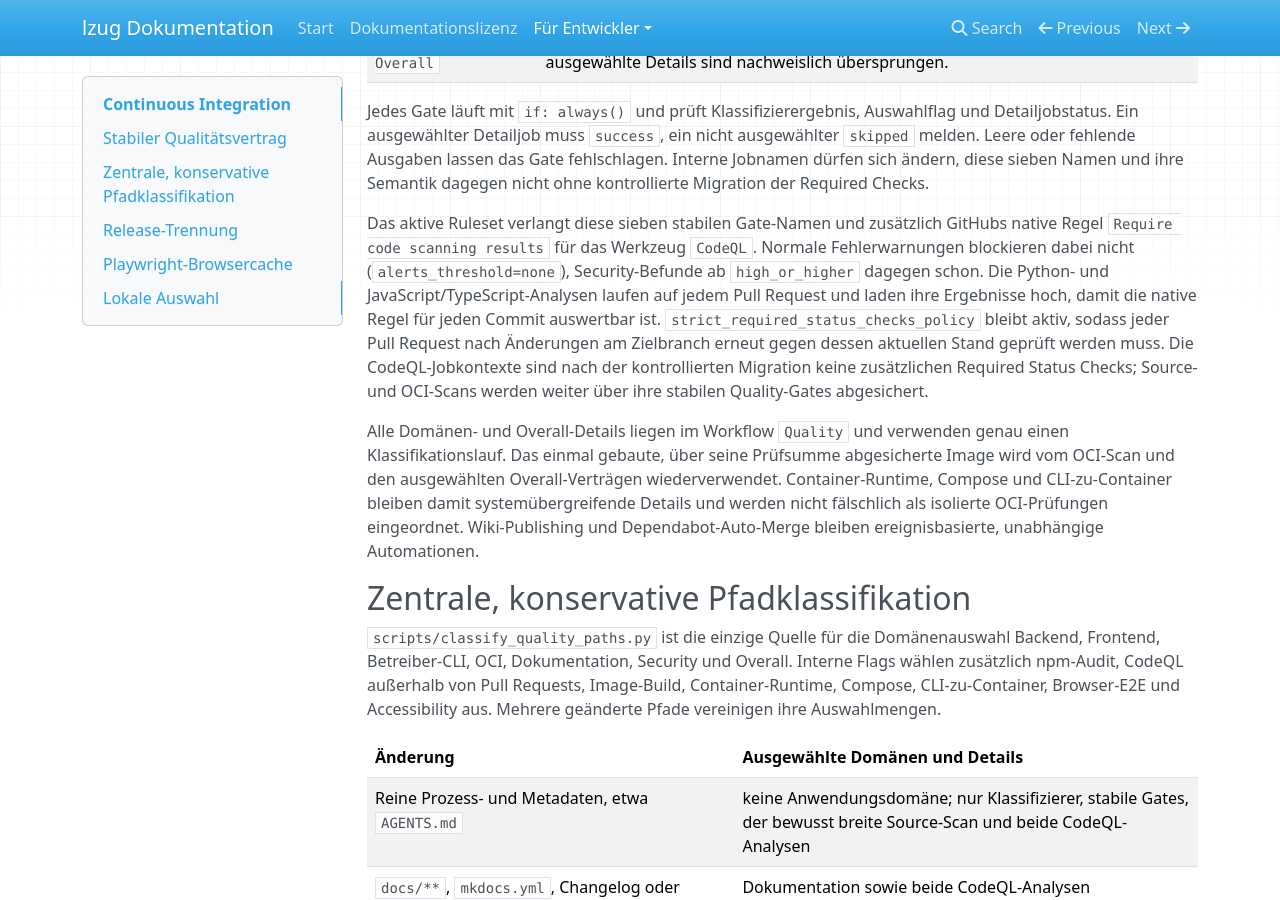
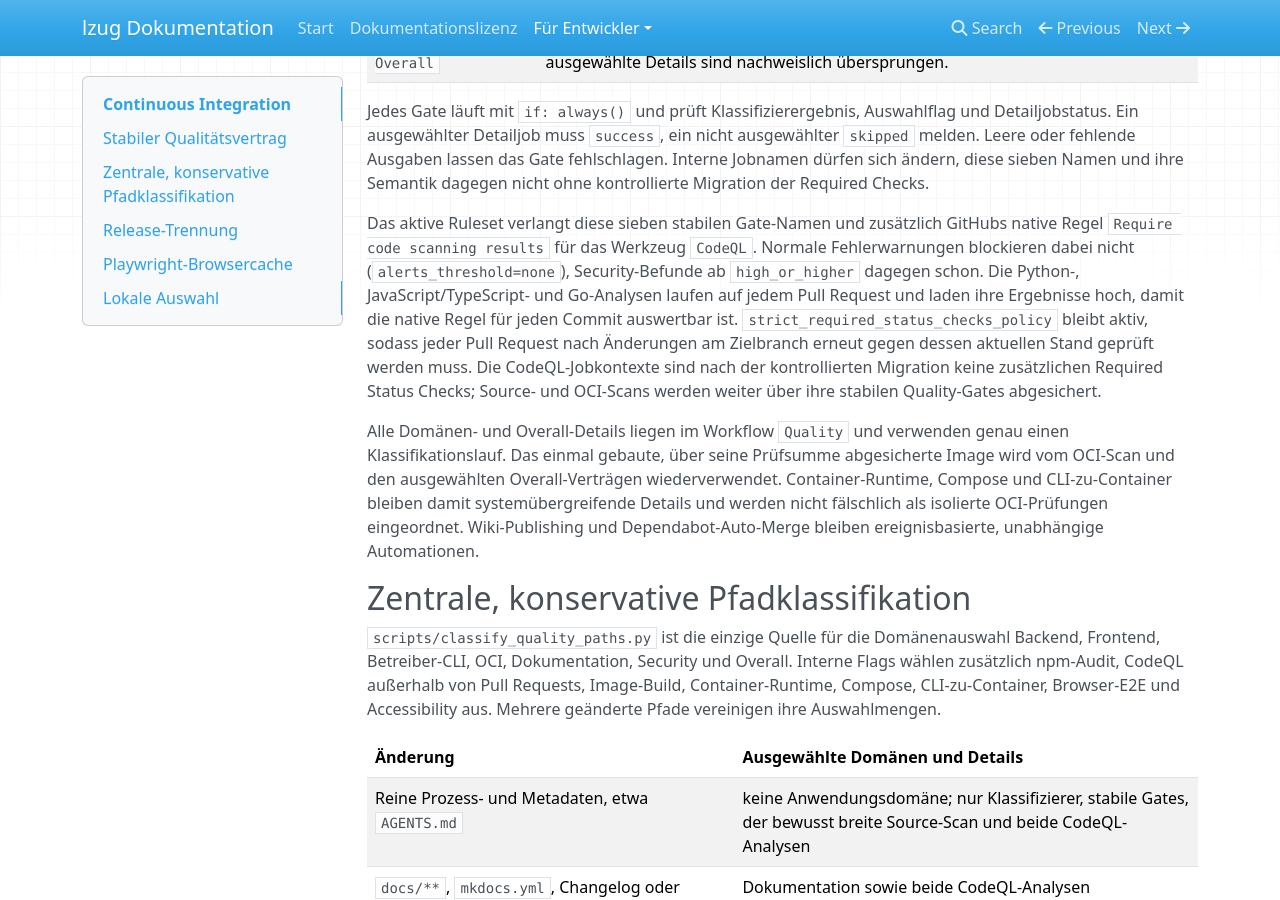
Before and after one commit to lxndrp/lzug, an MkDocs documentation site: the page built from docs/developers/continuous-integration.md, in a window 1280 px wide and 900 px high, scrolled down 658 px. Built offline with MkDocs 1.6.1, drawn with Linux system fonts in a browser that asks for light colours; nearby versions of some CDN libraries.

```diff
--- a/docs/developers/continuous-integration.md
+++ b/docs/developers/continuous-integration.md
@@ -25,9 +25,9 @@ ihre Semantik dagegen nicht ohne kontrollierte Migration der Required Checks.
 Das aktive Ruleset verlangt diese sieben stabilen Gate-Namen und zusätzlich
 GitHubs native Regel `Require code scanning results` für das Werkzeug `CodeQL`.
 Normale Fehlerwarnungen blockieren dabei nicht (`alerts_threshold=none`),
-Security-Befunde ab `high_or_higher` dagegen schon. Die Python- und
-JavaScript/TypeScript-Analysen laufen auf jedem Pull Request und laden ihre
-Ergebnisse hoch, damit die native Regel für jeden Commit auswertbar ist.
+Security-Befunde ab `high_or_higher` dagegen schon. Die Python-,
+JavaScript/TypeScript- und Go-Analysen laufen auf jedem Pull Request und laden
+ihre Ergebnisse hoch, damit die native Regel für jeden Commit auswertbar ist.
 `strict_required_status_checks_policy` bleibt aktiv, sodass jeder Pull Request
 nach Änderungen am Zielbranch erneut gegen dessen aktuellen Stand geprüft
 werden muss. Die CodeQL-Jobkontexte sind nach der kontrollierten Migration
```
Also changed, not shown: SECURITY.md (+1 -1 lines), docs/developers/architecture/security-baseline.md (+1 -1 lines), 3 other files.
